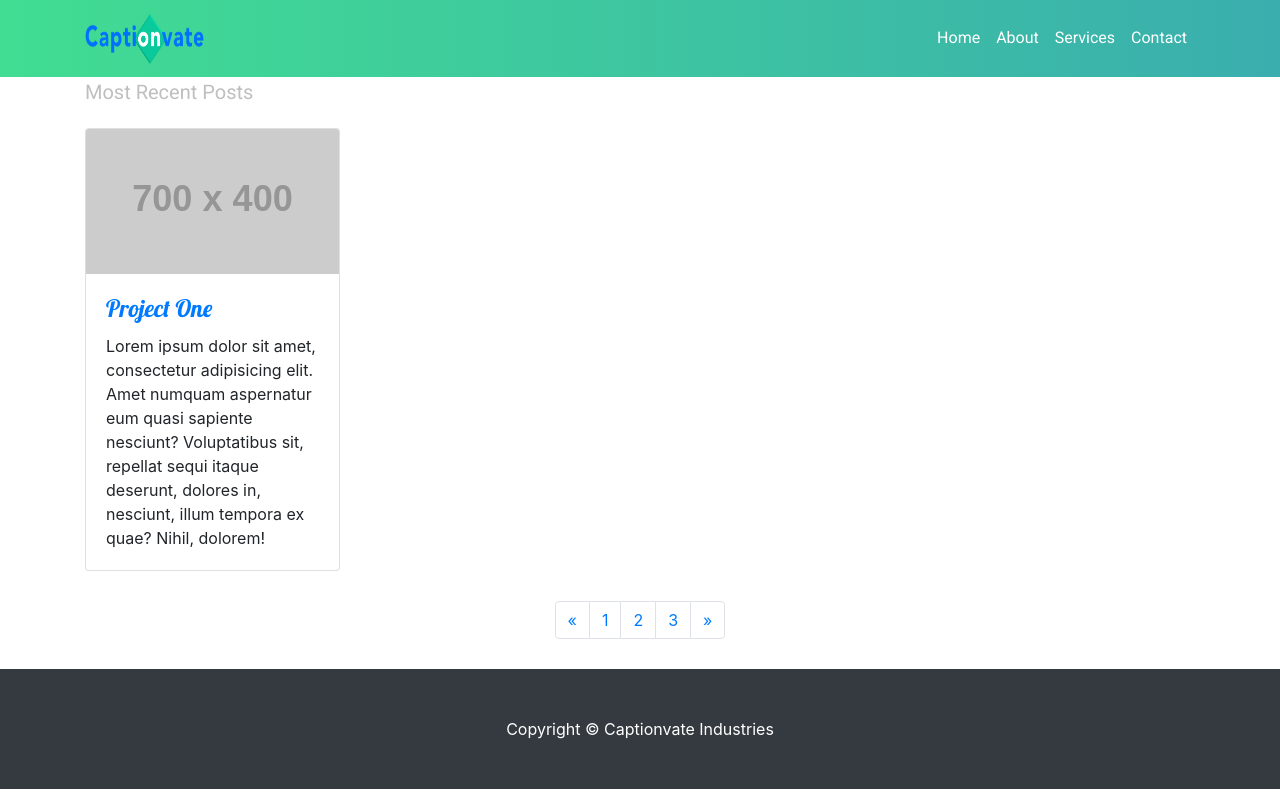
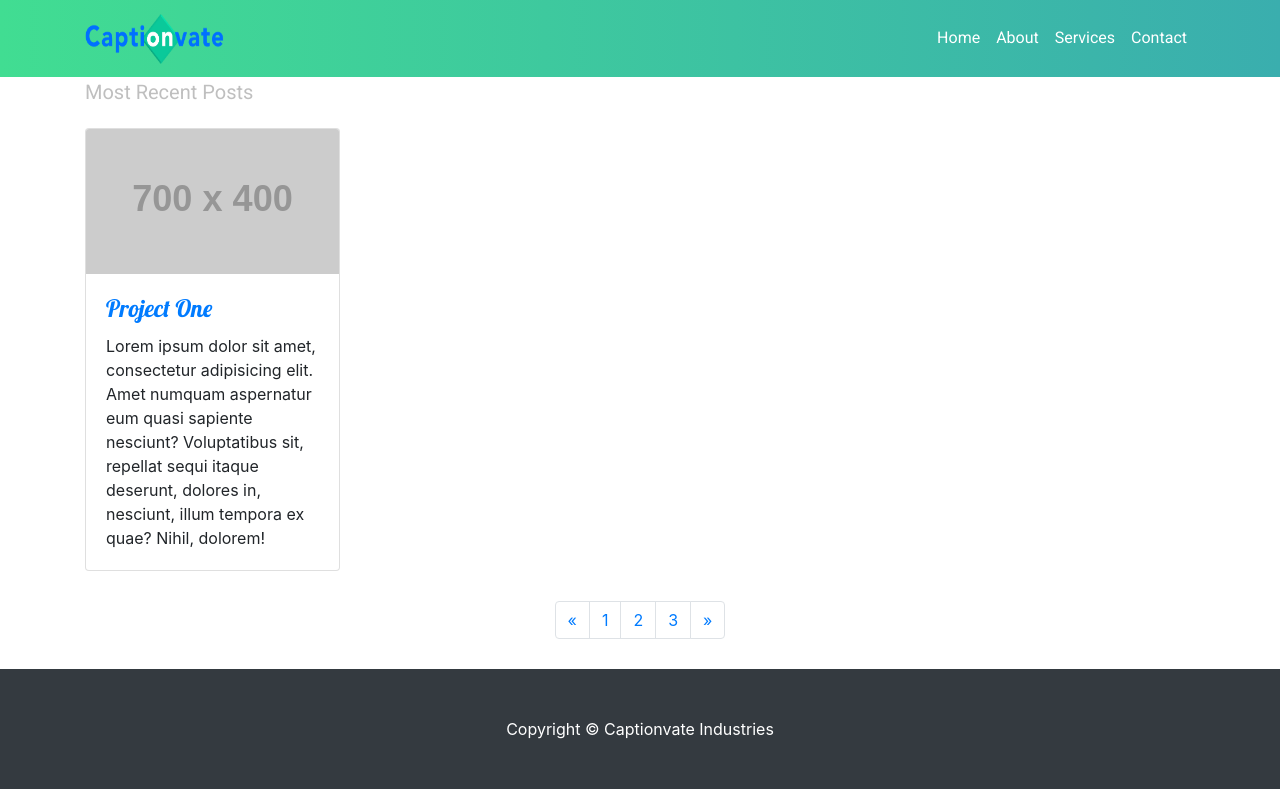
Before and after one commit to yanesroann/spartahacks2018, a website: page index.html in a window 1280 px wide. Drawn offline with Linux system fonts and the light colour scheme; placeholder pictures from the web are drawn by us.

Commit message:
Width alterations on logo2

```diff
--- a/index.html
+++ b/index.html
@@ -27,7 +27,7 @@
     <nav class="navbar navbar-expand-lg fixed-top">
       <div class="container">
         <a class="navbar-brand" href="#">
-          <img src="CaptionvateLogo.png" width="120" height="50" alt="">
+          <img src="CaptionvateLogo.png" width="140" height="50" alt="">
         </a>
         <button class="navbar-toggler" type="button" data-toggle="collapse" data-target="#navbarResponsive" aria-controls="navbarResponsive" aria-expanded="false" aria-label="Toggle navigation">
           <span class="navbar-toggler-icon"></span>
```
